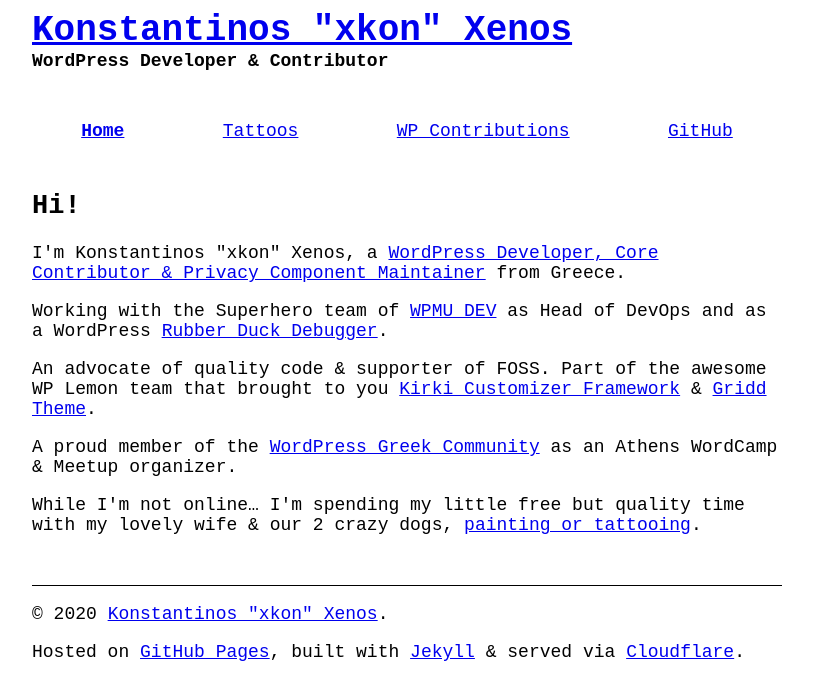
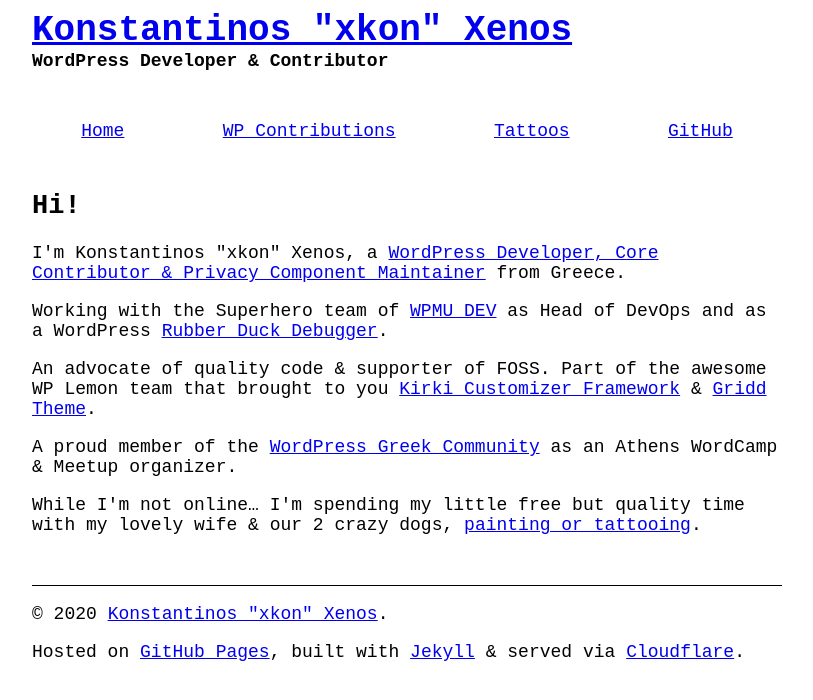
Before and after one commit to mrxkon/mrxkon.github.io, a Jekyll site: the page built from index.html, in a window 1280 px wide. Shown: the top 700 px of the page, without its empty margins (233-1046 px from the left). Built offline with Jekyll 4.4.1, drawn with Linux system fonts in a browser that asks for light colours.

Commit message:
Update header.html

```diff
--- a/_includes/header.html
+++ b/_includes/header.html
@@ -117,26 +117,20 @@
 
 		<nav>
 			<ul>
-				{% assign pages_list = site.pages %}
-				{% for node in pages_list %}
-					{% if node.title != null %}
-						{% if node.layout == "default" %}
-							<li class="{% if page.url == node.url %}active{% endif %}">
-								<a href="{{ node.url }}">
-									{% if node.title == "Hi!" %}
-										Home
-									{% else %}
-										{{ node.title }}
-									{% endif %}
-								</a>
-							</li>
-						{% endif %}
-					{% endif %}
-				{% endfor %}
-				<li>
+				<li class="{% if page.url == node.url %}active{% endif %}">
+					<a href="/">Home</a>
+				</li>
+				<li class="{% if page.url == node.url %}active{% endif %}">
+					<a href="/wp-contributions">WP Contributions</a>
+				</li>
+				<li class="{% if page.url == node.url %}active{% endif %}">
+					<a href="/tattoos">Tattoos</a>
+				</li>
+				<li class="{% if page.url == node.url %}active{% endif %}">
 					<a href="https://github.com/mrxkon" target="_blank" rel="noopener noreferrer">GitHub</a>
 				</li>
 			</ul>
 		</nav>
+
 		<main id="main">
 			<h2>{{ page.title }}</h2>
```
